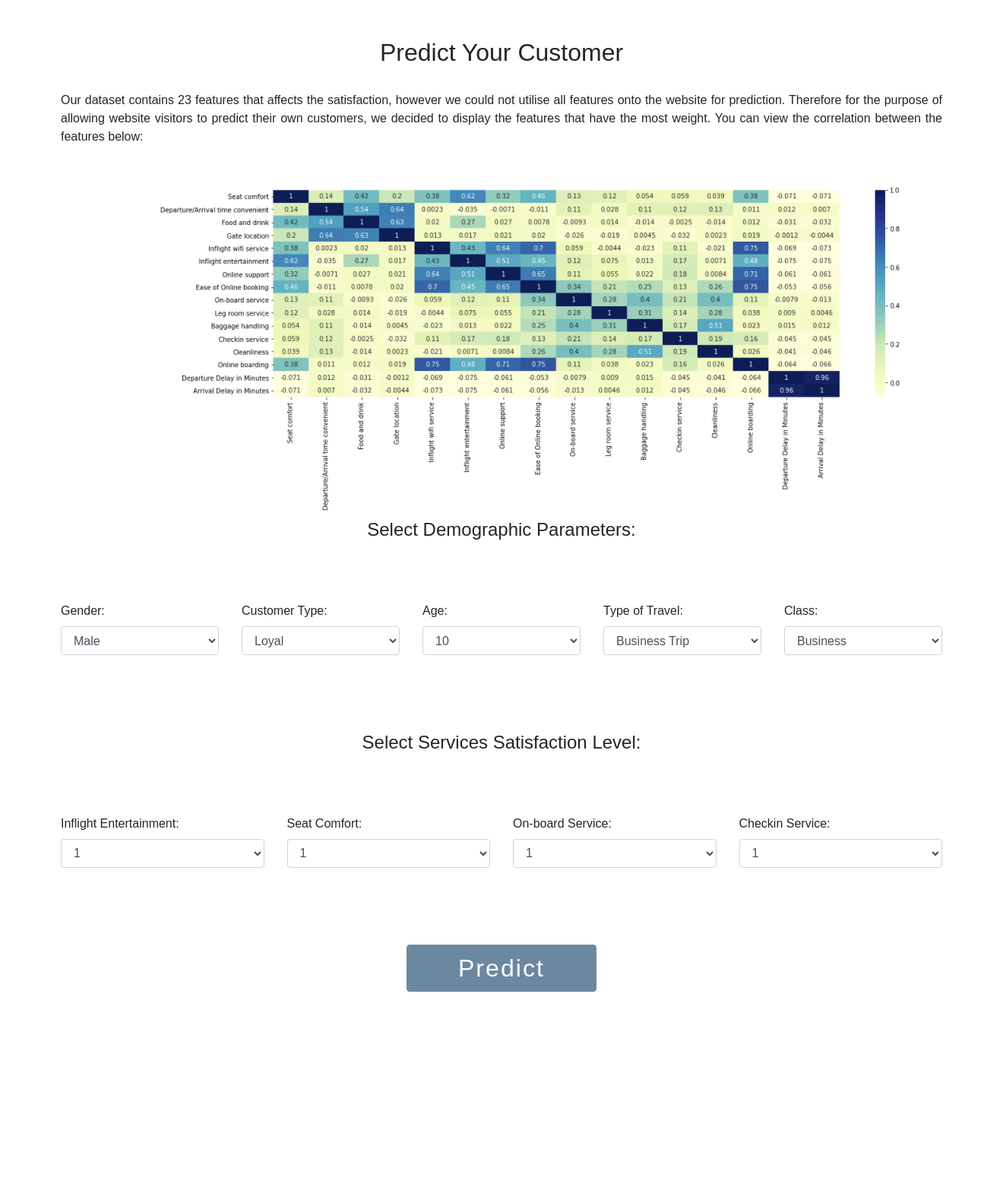
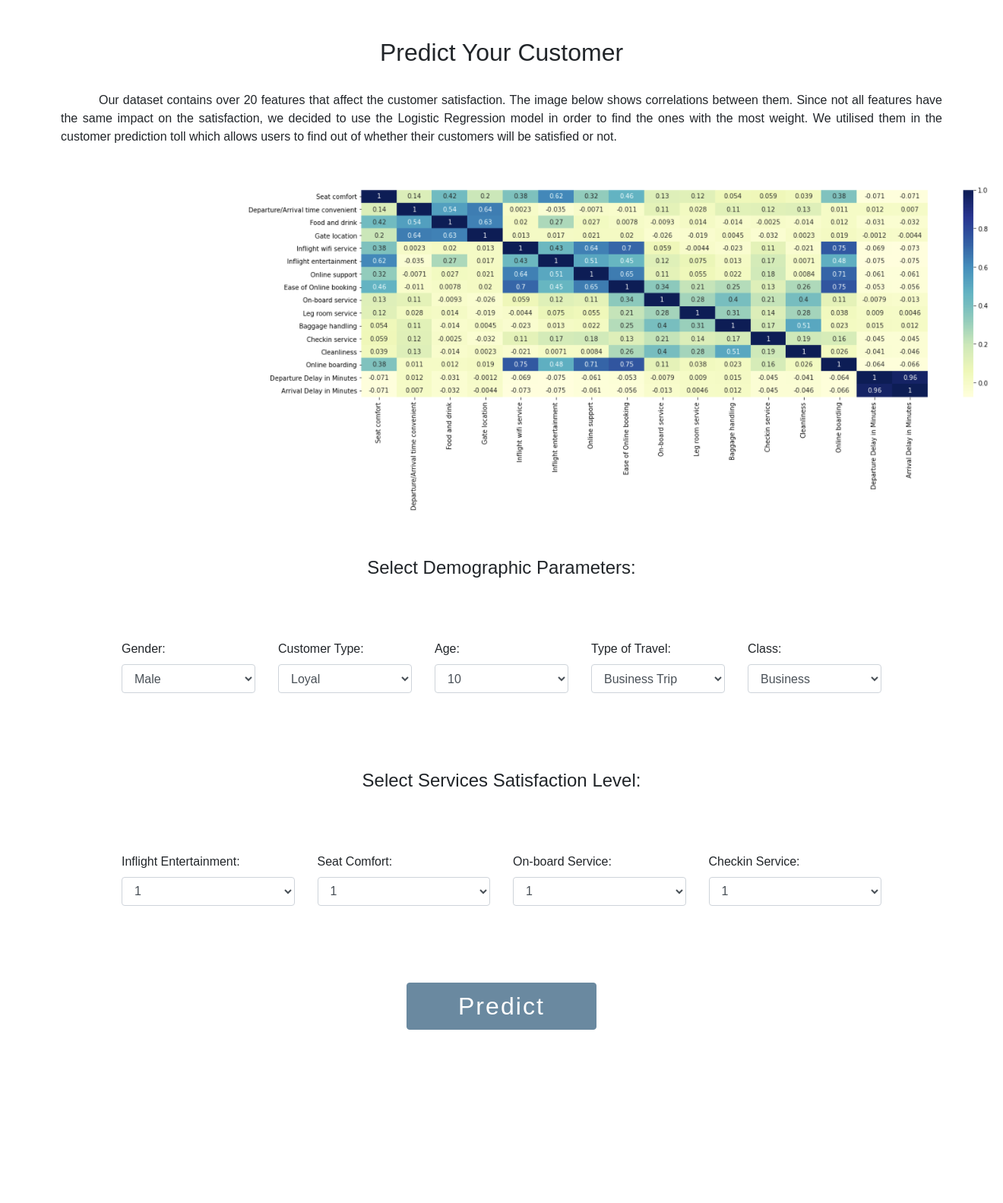
Before and after one commit to jingd16/We_Believe_We_Can_Fly, a Flask app: page /index_predict in a window 1320 px wide. Shown: the part 380-1963 px from the top of the page at 76% size. Before the commit the page ends 1685 px from the top, so only its background shows below. Run offline with Flask 2, Linux system fonts and the light colour scheme; some libraries are stand-ins or nearby versions.

Commit message:
fixed scroll

```diff
--- a/templates/index_predict.html
+++ b/templates/index_predict.html
@@ -42,24 +42,31 @@
 
     <section class="section">
 
+      <div class="textbox-light">
+
+        <h2 style="text-align: center;">Predict Your Customer</h2>
+        <br>
+        <p class="indent">Our dataset contains over 20 features that affect the customer satisfaction. The image below shows correlations between them. Since not all
+          features have the same impact on the satisfaction, we decided to use the Logistic Regression model in order to find the ones with the most weight. We utilised
+          them in the customer prediction toll which allows users to find out of whether their customers will be satisfied or not.
+          </p>
+        <br>
+        <img src="../static/css/correlation.png" alt="correlation" style="margin-left: 20%;">
+        <br>
+
       <div class="textbox-light" id="exactlocation">
-        <a id="TagIWantToLoadTo">
+        <a id="TagIWantToLoadTo"></a>
         <form class="form-horizontal" action="{{ url_for('predict') }}" method="post">
-          <h2 style="text-align: center;">Predict Your Customer</h2>
-          <br>
-          <p>Our dataset contains 23 features that affects the satisfaction, however we could not utilise all features onto the website for prediction.
-            Therefore for the purpose of allowing website visitors to predict their own customers, we decided to display the features that have the most weight.
-            You can view the correlation between the features below:</p>
-          <br>
-          <img src="../static/css/correlation.png" alt="correlation" style="margin-left: 10%;">
-          <br>
+
+
           <h4 style="text-align: center;">Select Demographic Parameters:</h4>
 
           <br><br><br>
 
           <div class="row">
 
-            <div class="col">
+
+          <div class="col">
               <label class="control-label" for="gender">Gender:</label>
               <select name="gender" id="gender" class="form-control">
                 <option value="1" {% if dd0 == 1 %} selected {% endif %} >Male</option>
@@ -109,6 +116,8 @@
           </div>
 
           <br><br><br><br>
+
+
 
           <h4 style="text-align: center;">Select Services Satisfaction Level:</h4>
 
@@ -179,6 +188,7 @@
           </div>
 
         </form>
+      </div>
 
       </div>
     </section>
```
